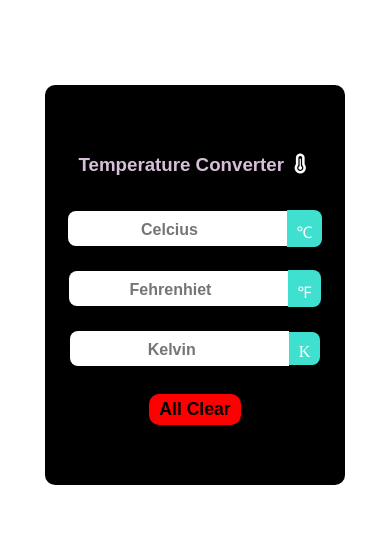
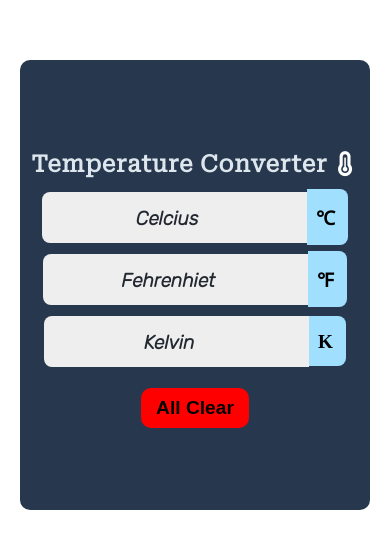
Before and after one commit to Paras-Verma-2531/Temperature-Converter, a plain HTML site: page index.html in a window 390 px wide. Shown: the part 137-686 px from the top of the page. Drawn offline with Linux system fonts and the light colour scheme.

Commit message:
comments and media query >=1200px added

```diff
--- a/style.css
+++ b/style.css
@@ -3,34 +3,40 @@
     padding: 0;
     box-sizing: border-box;
 }
+/* to bring the overall container to the center  */
 body{
     display: flex;
-    justify-content: center;
+    justify-content: space-evenly;
     flex-direction: column;
     align-items: center;
     height: 100vh;
 }
+/* set height,display of the container */
 .container
 {
-    height: 400px;
+    height: 450px;
     display: flex;
     justify-content: center;
     align-items: center;
     flex-direction: column;
-    gap: 30px;
-    width: 300px;
-    background-color: black;
+    gap: 1rem;
+    width: 350px;
+    background-color:#27374D;
     border-radius: 10px;
 }
+/*  */
 .heading-icon
 {
-    color: thistle;
+    color:#DDE6ED;
     display: flex;
     align-items: center;
     gap: 5px;
     padding: 5px;
+    font-size: 1.25rem;
+    letter-spacing: .75px;
     justify-content: center;
-    font-family: sans-serif;
+    font-family: 'Roboto Serif', serif;
+    font-weight: bold;
 }
 .temp-icon
 {
@@ -46,36 +52,50 @@ body{
     align-items: center;
     outline: none;
     border: none;
+    margin-bottom: 1rem;
 }
 input{
     border: none;
-    padding-top: 10px;
-    padding-bottom: 6.2px;
+    padding-top: 15px;
+    padding-bottom: 13px;
     text-align: center;
     outline: none;
-    font-family: Arial, Helvetica, sans-serif;
+    background-color: #EEEEEE;
+    font-family: 'Rubik', sans-serif;
     border-radius: 8px 0 0 8px;
-    font-size:medium;
+    font-size:1.2rem;
     font-weight: bold;
 }
+input::placeholder
+{
+    color: #222831;
+    font-weight:bold ;
+}
+/* change color on hover */
 input:hover{
-    background-color: rgb(182, 247, 157);
+    background-color:#EAFFD0;
 }
+/* set padding,color for icon */
 .icon
 {
-    padding-left: 10px;
-    padding-top: 11px;
-    padding-bottom: 4.9px;
-    background-color: turquoise;
-    padding-right: 10px;
+    padding-left: 9px;
+    padding-top: 15px;
+    padding-bottom: 13.75px;
+    background-color:#A1DFFF;
+    padding-right: 13px;
+    font-size: 1.2rem;
     border-radius: 0px 8px 8px 0;
-    color: white;
+    color: black;
+    font-weight: bold;
+    outline: none;
+    border: none;
 }
+/* set width and height for button */
 button{
-   padding-block: 5px;
-   padding-inline: 10px;
+   padding-block: 9px;
+   padding-inline: 15px;
     color: black;
-    font-size: 1.1rem;
+    font-size: 1.2rem;
     font-weight:bold;
     border-radius: 10px;
     border: none;
@@ -85,3 +105,50 @@ button:hover
 {
     background-color: rgba(241, 10, 10, 0.938);
 }
+/* media query for desktop i,e >=1200 */
+@media only screen and (min-width:1200px) {
+    body{
+        /* background-color: burlywood; */
+        justify-content: center;
+    }
+    .container{
+        height: 50vh;
+        width: 55vh;
+        gap:2rem;
+        border-radius: 15px;
+    }
+    .heading-icon
+    {
+        font-size: 1.5rem;
+        gap:10px;
+    }
+    .input-area
+    {
+        width: 100%;
+        margin-bottom: 2rem;
+    }
+    input{
+        width: 60%;
+        padding-block: 20px;
+        font-size: 1.4rem;
+    }
+    input::placeholder
+    {
+        font-size: 1.4rem;
+    }
+    .icon
+    {
+        padding-block: 20px;
+        font-size: 1.4rem;
+        padding-inline: 19px;
+    }
+   button
+   {
+       margin-top: -5px;
+       padding-block:20px;
+       padding-inline:25px;
+       font-size: 1.4rem;
+       border-radius: 15px;
+
+   }
+}
```
